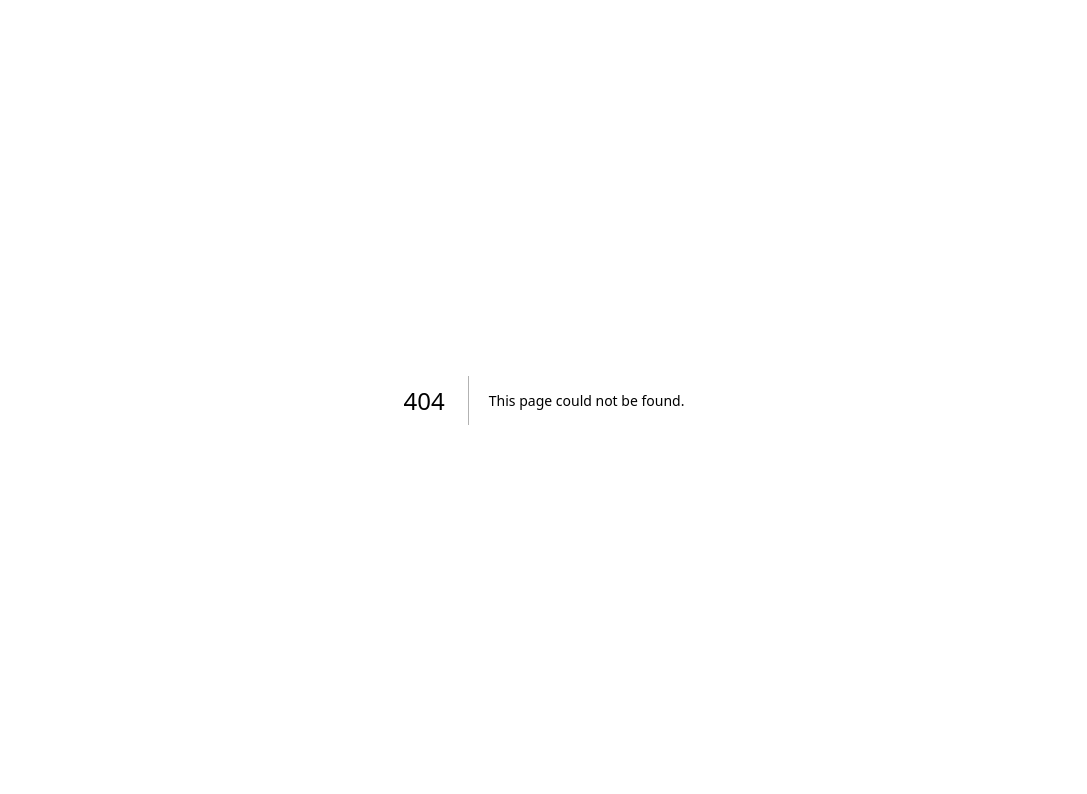
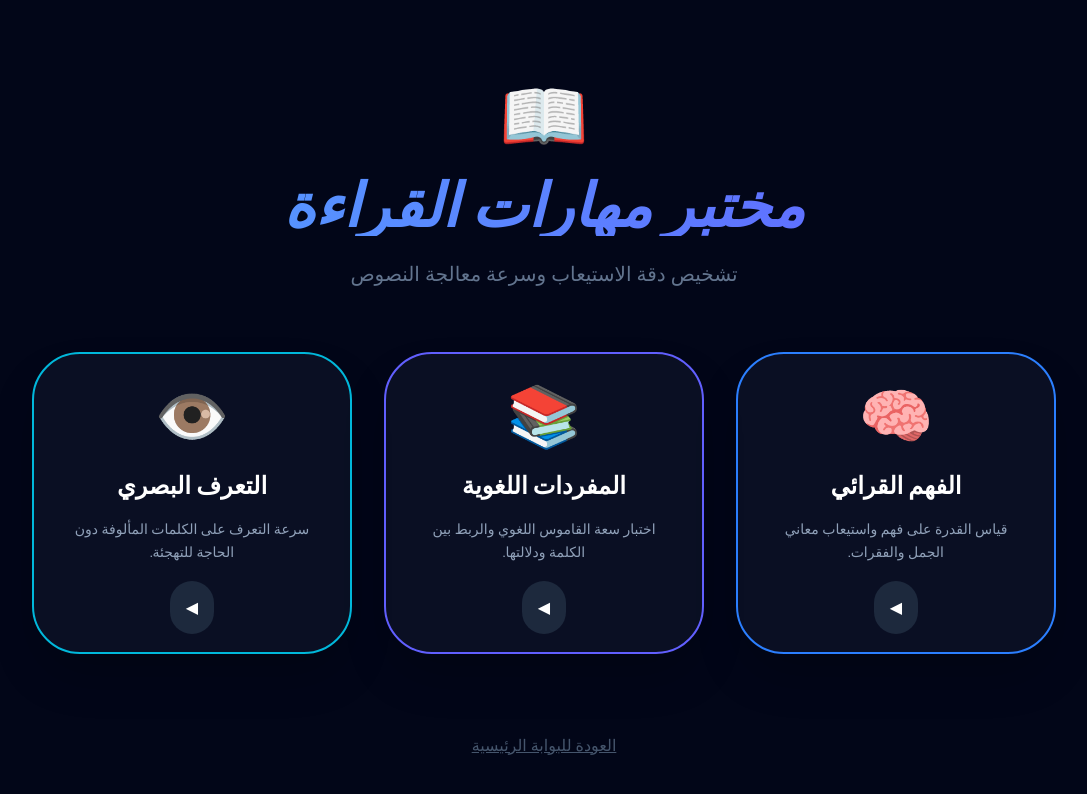
Before and after one commit to vivaex/basira-global, a Next.js app: page /diagnose/reading in a window 1280 px wide. Before the commit this address had no page. Shown: the top 794 px of the page, without its empty margins (96-1183 px from the left). Built offline with nearby package versions, Linux system fonts and the light colour scheme.

Commit message:
added Reading Lab and Comprehension test with PIRLS standards

```diff
--- /dev/null
+++ b/app/diagnose/reading/comprehension/page.tsx
@@ -0,0 +1,87 @@
+'use client';
+import { useState } from 'react';
+import Link from 'next/link';
+
+const LEVELS = [
+  { sentence: "الولد الصغير يلعب بالكرة الحمراء في الحديقة.", options: ["⚽", "🚗", "🐱"], correct: "⚽", difficulty: "بسيط" },
+  { sentence: "تشرب القطة الحليب في المطبخ.", options: ["🥛", "🍎", "🍕"], correct: "🥛", difficulty: "بسيط" },
+  { sentence: "السماء تمطر، والطفل يحمل مظلة زرقاء.", options: ["☀️", "☔", "☁️"], correct: "☔", difficulty: "متوسط" },
+  { sentence: "الأسد ملك الغابة يعيش في عرينه الكبير.", options: ["🦁", "🐘", "🦒"], correct: "🦁", difficulty: "متوسط" },
+  { sentence: "يقف العصفور فوق غصن الشجرة ويغرد بصوت جميل.", options: ["🐦", "🐟", "🦋"], correct: "🐦", difficulty: "متقدم" },
+];
+
+export default function ReadingComprehension() {
+  const [gameState, setGameState] = useState<'start' | 'playing' | 'result'>('start');
+  const [currentIdx, setCurrentIdx] = useState(0);
+  const [score, setScore] = useState(0);
+
+  const handleAnswer = (option: string) => {
+    if (option === LEVELS[currentIdx].correct) setScore(s => s + 20);
+
+    if (currentIdx + 1 < LEVELS.length) {
+      setCurrentIdx(prev => prev + 1);
+    } else {
+      if (typeof window !== 'undefined') localStorage.setItem('readingCompScore', score.toString());
+      setGameState('result');
+    }
+  };
+
+  return (
+    <main className="min-h-screen bg-slate-950 text-white flex flex-col items-center justify-center p-6 font-sans" dir="rtl">
+      <div className="bg-slate-900 p-8 md:p-12 rounded-[3.5rem] border-4 border-blue-500/20 shadow-2xl max-w-3xl w-full text-center">
+
+        {gameState === 'start' && (
+          <div className="animate-in zoom-in">
+            <h1 className="text-4xl font-black mb-8 text-blue-400">تحدي "فهم المقروء"</h1>
+            <div className="bg-slate-950 p-6 rounded-2xl border border-slate-800 text-right mb-10 space-y-4">
+                <p className="text-blue-400 font-bold">🎯 الهدف التشخيصي:</p>
+                <p className="text-slate-300 text-sm leading-relaxed italic">
+                    مستوحى من اختبارات **PIRLS**.. يقيس هذا الاختبار قدرة الدماغ على تحويل الرموز المكتوبة إلى صور ذهنية مفهومة، وهو جوهر عملية القراءة.
+                </p>
+                <p className="text-xl">المهمة: اقرأ الجملة بتمعّن، ثم اختر الإيموجي الذي يعبر عنها بالظبط.</p>
+            </div>
+            <button onClick={() => setGameState('playing')} className="bg-blue-600 px-16 py-5 rounded-2xl font-black text-2xl shadow-xl transition-all">ابدأ القراءة 🚀</button>
+          </div>
+        )}
+
+        {gameState === 'playing' && (
+          <div className="animate-in fade-in">
+            <div className="flex justify-between mb-8">
+               <span className="bg-slate-800 px-4 py-1 rounded-full text-sm text-slate-400">المستوى: {LEVELS[currentIdx].difficulty}</span>
+               <span className="text-blue-400 font-black">{currentIdx + 1} / {LEVELS.length}</span>
+            </div>
+
+            <div className="bg-slate-950 p-10 rounded-[2.5rem] border-2 border-slate-800 mb-12 shadow-inner">
+                <h2 className="text-3xl md:text-4xl font-bold leading-relaxed text-white">
+                    {LEVELS[currentIdx].sentence}
+                </h2>
+            </div>
+
+            <div className="grid grid-cols-3 gap-6">
+              {LEVELS[currentIdx].options.map((opt, i) => (
+                <button
+                  key={i}
+                  onClick={() => handleAnswer(opt)}
+                  className="text-7xl p-8 bg-slate-800 hover:bg-blue-600 rounded-[2rem] transition-all active:scale-90 border-2 border-slate-700 shadow-lg"
+                >
+                  {opt}
+                </button>
+              ))}
+            </div>
+          </div>
+        )}
+
+        {gameState === 'result' && (
+          <div className="animate-in zoom-in">
+            <h2 className="text-6xl font-black text-blue-400 mb-8 italic">قارئ متميز!</h2>
+            <div className="bg-slate-950 p-10 rounded-[2.5rem] mb-10 border border-blue-500/20">
+               <p className="text-slate-500 mb-2 font-bold uppercase tracking-widest text-sm">سكور الاستيعاب القرائي</p>
+               <div className="text-9xl font-black text-white">{score}%</div>
+            </div>
+            <Link href="/diagnose/reading" className="bg-slate-800 px-12 py-4 rounded-xl font-bold">العودة لمختبر القراءة</Link>
+          </div>
+        )}
+      </div>
+    </main>
+  );
+}
--- /dev/null
+++ b/app/diagnose/reading/page.tsx
@@ -0,0 +1,43 @@
+'use client';
+import Link from 'next/link';
+
+export default function ReadingMenu() {
+  const tests = [
+    { id: 'comprehension', title: 'الفهم القرائي', icon: '🧠', color: 'border-blue-500', desc: 'قياس القدرة على فهم واستيعاب معاني الجمل والفقرات.' },
+    { id: 'vocabulary', title: 'المفردات اللغوية', icon: '📚', color: 'border-indigo-500', desc: 'اختبار سعة القاموس اللغوي والربط بين الكلمة ودلالتها.' },
+    { id: 'visual-word', title: 'التعرف البصري', icon: '👁️', color: 'border-cyan-500', desc: 'سرعة التعرف على الكلمات المألوفة دون الحاجة للتهجئة.' },
+  ];
+
+  return (
+    <main className="min-h-screen bg-slate-950 text-white p-6 md:p-20 font-sans" dir="rtl">
+      <div className="max-w-5xl mx-auto text-center">
+        <header className="mb-16 animate-in fade-in">
+          <div className="text-7xl mb-6">📖</div>
+          <h1 className="text-5xl md:text-6xl font-black bg-gradient-to-r from-blue-400 to-indigo-500 bg-clip-text text-transparent italic font-sans">
+            مختبر مهارات القراءة
+          </h1>
+          <p className="text-slate-500 mt-6 text-xl">تشخيص دقة الاستيعاب وسرعة معالجة النصوص</p>
+        </header>
+
+        <div className="grid md:grid-cols-3 gap-8">
+          {tests.map((test) => (
+            <Link key={test.id} href={`/diagnose/reading/${test.id}`}>
+              <div className={`bg-slate-900/60 p-8 rounded-[3rem] border-2 ${test.color} hover:scale-105 transition-all cursor-pointer shadow-2xl group flex flex-col items-center h-full`}>
+                <span className="text-6xl mb-6 group-hover:rotate-12 transition-transform">{test.icon}</span>
+                <h2 className="text-2xl font-black mb-4">{test.title}</h2>
+                <p className="text-slate-400 font-light text-sm leading-relaxed">{test.desc}</p>
+                <div className="mt-auto pt-8">
+                    <span className="bg-slate-800 p-4 rounded-full group-hover:bg-blue-600 transition">◀</span>
+                </div>
+              </div>
+            </Link>
+          ))}
+        </div>
+
+        <div className="mt-20">
+          <Link href="/diagnose" className="text-slate-600 hover:text-white underline transition">العودة للبوابة الرئيسية</Link>
+        </div>
+      </div>
+    </main>
+  );
+}
```
